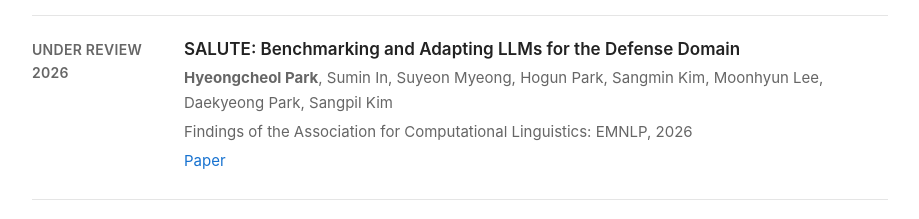
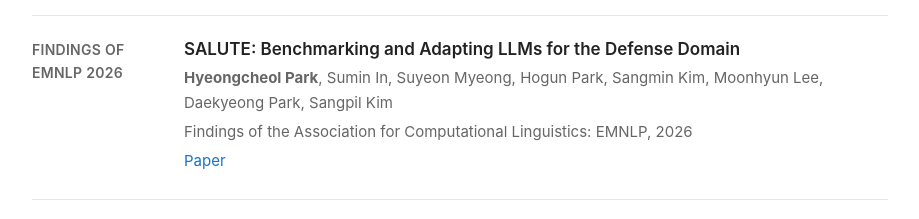
Before and after one commit to broiron/broiron.github.io, a plain HTML site: page index.html in a window 1280 px wide. Shown: the part 842-1061 px from the top of the page, without its empty margins (180-1099 px from the left). Drawn offline with Linux system fonts and the light colour scheme.

Commit message:
Update Profile

```diff
--- a/index.html
+++ b/index.html
@@ -72,7 +72,7 @@
       <h2>publications</h2>
 
       <article class="publication">
-        <div class="venue">Under Review 2026</div>
+        <div class="venue">Findings of EMNLP 2026</div>
         <div class="pub-body">
           <h3>SALUTE: Benchmarking and Adapting LLMs for the Defense Domain</h3>
           <p class="authors"><strong>Hyeongcheol Park</strong>, Sumin In, Suyeon Myeong, Hogun Park, Sangmin Kim, Moonhyun Lee, Daekyeong Park, Sangpil Kim</p>
```
